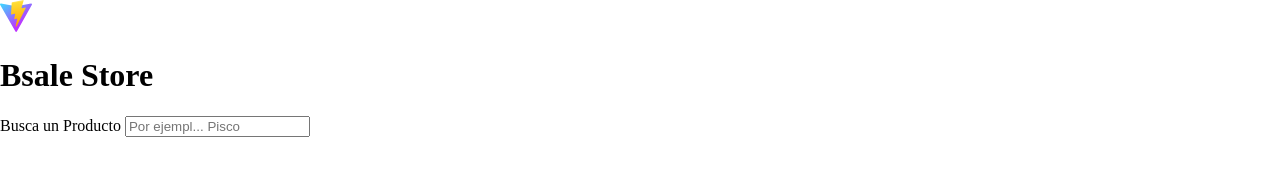
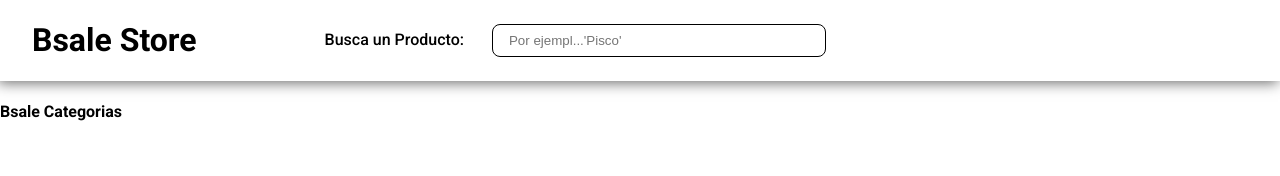
Before and after one commit to anthonysa0813/bsale-client-store, a website built with Vite: page index.html in a window 1280 px wide. Built offline with nearby package versions, Linux system fonts and the light colour scheme.

Commit message:
header component done

```diff
--- a/index.html
+++ b/index.html
@@ -2,9 +2,14 @@
 <html lang="en">
   <head>
     <meta charset="UTF-8" />
-    <link rel="icon" type="image/svg+xml" href="/vite.svg" />
     <meta name="viewport" content="width=device-width, initial-scale=1.0" />
-    <title>Vite App</title>
+    <title>Bsale Store | App</title>
+    <link rel="preconnect" href="https://fonts.googleapis.com" />
+    <link rel="preconnect" href="https://fonts.gstatic.com" crossorigin />
+    <link
+      href="https://fonts.googleapis.com/css2?family=Roboto:ital,wght@0,500;0,700;1,400;1,500&display=swap"
+      rel="stylesheet"
+    />
   </head>
   <body>
     <div id="app"></div>
--- a/main.js
+++ b/main.js
@@ -2,14 +2,13 @@
 
 import { setupCounter } from "./counter.js";
 import Header from "./src/components/Header";
+import Aside from "./src/components/Aside";
 Header;
 
 document.querySelector("#app").innerHTML = `
   <div>
-    <a href="https://vitejs.dev" target="_blank">
-      <img src="/vite.svg" class="logo" alt="Vite logo" />
-    </a>
     ${Header}
+    ${Aside}
   </div>
 `;
 
--- /dev/null
+++ b/src/components/Aside.js
@@ -0,0 +1,9 @@
+const Aside = `
+  <aside>
+    <nav>
+      <h4>Bsale Categorias</h4>
+    </nav>
+  </aside>
+`;
+
+export default Aside;
--- a/src/components/Header.js
+++ b/src/components/Header.js
@@ -1,9 +1,9 @@
 const Header = `
-  <header>
+  <header class="header ">
     <h1>Bsale Store</h1>
     <div class="searchContainer">
-      <label>Busca un Producto</label>
-      <input type="text"  placeholder="Por ejempl... Pisco"/>
+      <label>Busca un Producto:</label>
+      <input type="text"  placeholder="Por ejempl...'Pisco'"/>
     </div>
   </header>
 `;
--- a/style.css
+++ b/style.css
@@ -1,3 +1,35 @@
 body {
   margin: 0;
+  font-family: "Roboto", cursive;
 }
+
+/* Header */
+
+.header {
+  display: flex;
+  column-gap: 8rem;
+  align-items: center;
+  padding-inline: 2rem;
+  box-shadow: -2px 2px 13px 0px rgba(0, 0, 0, 0.58);
+  -webkit-box-shadow: -2px 2px 13px 0px rgba(0, 0, 0, 0.58);
+  -moz-box-shadow: -2px 2px 13px 0px rgba(0, 0, 0, 0.58);
+}
+
+.debug {
+  border: 3px solid brown;
+}
+
+.searchContainer label {
+  margin-inline-end: 24px;
+}
+
+.header input {
+  padding: 0.5rem 1rem;
+  border-radius: 8px;
+  min-width: 300px;
+  border: none;
+  outline: none;
+  border: 1px solid;
+}
+
+/* Header end */
```
